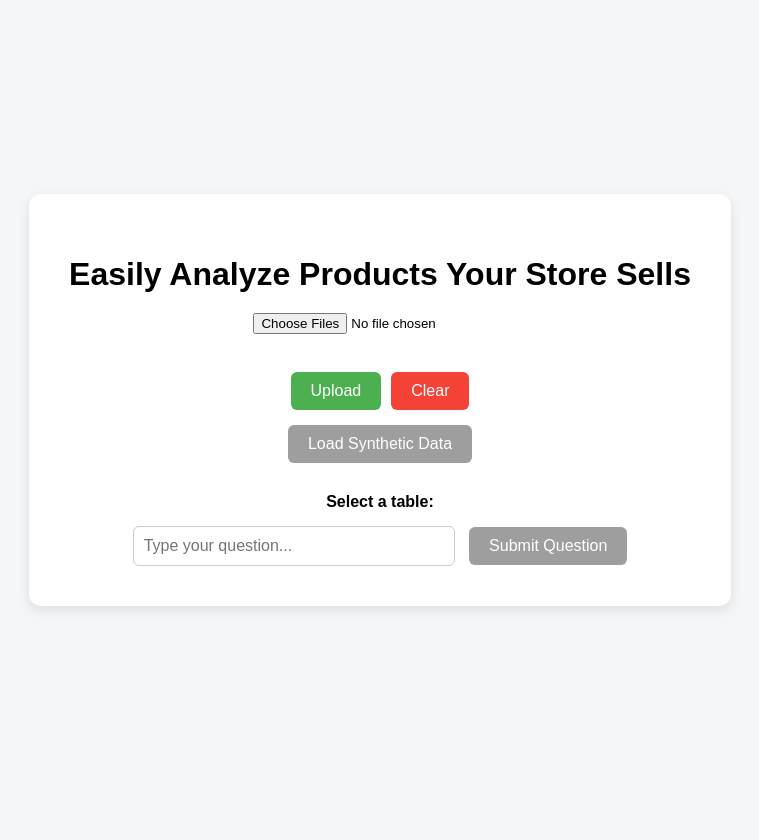
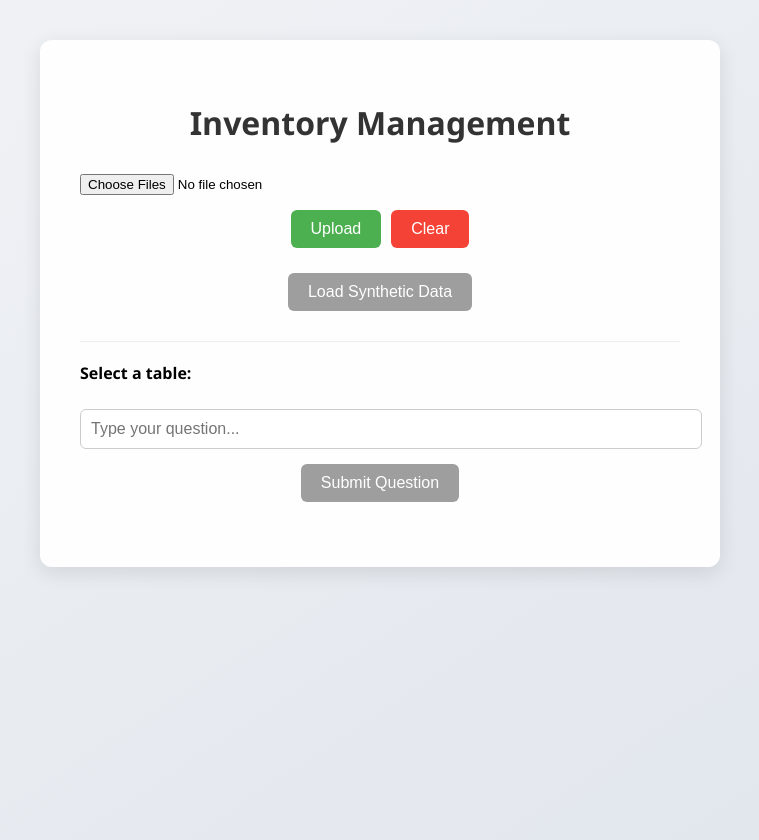
Before and after one commit to Arjun-Quadrant/inventory-analysis-with-doc-intel, a Flask app: page / in a window 1280 px wide. Shown: the whole page, without its empty margins (260-1019 px from the left). Before the commit the page ends 610 px from the top, so only its background shows below. Run offline with Flask 3, Linux system fonts and the light colour scheme; data that the repository does not hold is empty; some libraries are stand-ins or nearby versions.

Commit message:
Improved design

```diff
--- a/templates/upload.html
+++ b/templates/upload.html
@@ -2,142 +2,199 @@
 <html lang="en">
 <head>
     <meta charset="UTF-8">
-    <title>Upload PDFs</title>
+    <title>Inventory Dashboard</title>
     <style>
         body {
-            font-family: Arial, sans-serif;
-            background-color: #f4f6f8;
+            font-family: 'Segoe UI', sans-serif;
+            background: linear-gradient(135deg, #e3f2fd, #fce4ec);
+            background-attachment: fixed;
             display: flex;
             justify-content: center;
-            align-items: center;
-            height: 100vh;
+            align-items: start;
+            min-height: 100vh;
             margin: 0;
+            padding-top: 40px;
         }
-        .upload-container {
-            background-color: #ffffff;
+
+        .container {
+            background-color: rgba(255, 255, 255, 0.95);
             padding: 40px;
             border-radius: 12px;
-            box-shadow: 0 4px 12px rgba(0, 0, 0, 0.1);
-            text-align: center;
+            box-shadow: 0 6px 20px rgba(0, 0, 0, 0.1);
+            width: 100%;
+            max-width: 600px;
         }
         h1 {
-            margin-bottom: 20px;
+            text-align: center;
+            margin-bottom: 30px;
+            color: #333;
+        }
+        form {
+            margin-bottom: 25px;
         }
         input[type="file"] {
-            margin-bottom: 20px;
+            display: block;
+            margin-bottom: 15px;
         }
-        input[type="submit"] {
+        .button-group {
+            display: flex;
+            gap: 10px;
+            justify-content: center;
+            flex-wrap: wrap;
+        }
+        button, input[type="submit"] {
             padding: 10px 20px;
-            background-color: #4caf50;
             border: none;
             border-radius: 6px;
             color: white;
+            font-size: 16px;
             cursor: pointer;
+        }
+        .btn-green { background-color: #4caf50; }
+        .btn-red { background-color: #f44336; }
+        .btn-blue { background-color: #2196f3; }
+        .btn-gray { background-color: #9e9e9e; cursor: not-allowed; }
+
+        .question-section {
+            margin-top: 30px;
+            border-top: 1px solid #eee;
+            padding-top: 20px;
+        }
+        .question-input {
+            width: 100%;
+            padding: 10px;
+            margin-top: 10px;
+            border: 1px solid #ccc;
+            border-radius: 6px;
             font-size: 16px;
         }
-        input[type="submit"]:hover {
-            background-color: #45a049;
+        #loader {
+            display: none;
+            margin-top: 20px;
+            text-align: center;
         }
-        .disabled-button {
-        background-color: #9e9e9e !important;
-        cursor: not-allowed !important;
-        border: none !important;
+
+        #toast {
+            visibility: hidden;
+            min-width: 250px;
+            background-color: #333;
+            color: #fff;
+            text-align: center;
+            border-radius: 6px;
+            padding: 16px;
+            position: fixed;
+            z-index: 1;
+            left: 50%;
+            bottom: 30px;
+            font-size: 17px;
+            transform: translateX(-50%);
+            box-shadow: 0 4px 10px rgba(0,0,0,0.3);
+        }
+
+        #question-disabled-message {
+            color: #c62828;
+            display: none;
+            margin-top: 10px;
+            text-align: center;
         }
     </style>
 </head>
-<body>
+<body style="display: flex; justify-content: center; align-items: start; background: linear-gradient(to bottom right, #f1f3f6, #e0e5ec);">
 
-<div class="upload-container">
-    <h1>Easily Analyze Products Your Store Sells</h1>
+    <div class="container">
+        <h1>Inventory Management</h1>
 
+        <!-- Upload Form -->
         <form id="upload-form" method="POST" action="/" enctype="multipart/form-data">
-        <input type="file" id="pdf-input" name="pdf_file" accept="application/pdf" multiple required><br><br>
-
-        <!-- Upload & Clear buttons side-by-side -->
-        <div style="display: flex; justify-content: center; gap: 10px; margin-bottom: 15px;">
-            <input type="submit" value="Upload" style="padding: 10px 20px; background-color: #4caf50; border: none; border-radius: 6px; color: white; cursor: pointer; font-size: 16px;">
-            <button type="button" id="clear-btn" style="padding: 10px 20px; background-color: #f44336; border: none; border-radius: 6px; color: white; cursor: pointer; font-size: 16px;">
-                Clear
-            </button>
+            <input type="file" id="pdf-input" name="pdf_file" accept="application/pdf" multiple required>
+            <div class="button-group">
+                <input type="submit" value="Upload" class="btn-green">
+                <button type="button" id="clear-btn" class="btn-red">Clear</button>
             </div>
         </form>
 
-    <!-- Load Synthetic Data button placed just below -->
+        <!-- Synthetic Data Button -->
         <form id="synthetic-form" method="POST" action="/load-synthetic">
-        <div style="display: flex; justify-content: center;">
-            <input type="submit" id="load-btn" value="Load Synthetic Data"
-                style="padding: 10px 20px; background-color: #4caf50; border: none; border-radius: 6px; color: white; cursor: pointer; font-size: 16px;"
-                disabled>
+            <div class="button-group">
+                <input type="submit" id="load-btn" value="Load Synthetic Data" class="btn-blue" disabled>
             </div>
         </form>
 
-    <div id="question-section" style="margin-top: 30px;">
-        <form id="question-form" method="POST" action="/ask-question" style="margin-top: 30px;">
-            <div style="margin-bottom: 15px;">
+        <!-- Question Form -->
+        <div class="question-section">
+            <form id="question-form" method="POST" action="/ask-question">
                 <label><strong>Select a table:</strong></label><br>
                 {% for table in table_names %}
                     <label><input type="radio" name="table_name" value="{{ table }}" required> {{ table }}</label><br>
                 {% endfor %}
+
+                <div style="margin-top: 15px;">
+                    <input type="text" name="question" id="question-input" placeholder="Type your question..." required class="question-input">
                 </div>
 
-            <input type="text" id="question-input" name="question" placeholder="Type your question..." required
-                style="width: 300px; padding: 10px; border: 1px solid #ccc; border-radius: 6px; font-size: 16px;">
-            <button type="submit"
-                    style="padding: 10px 20px; margin-left: 10px; background-color: #2196f3; color: white;
-                        border: none; border-radius: 6px; font-size: 16px; cursor: pointer;"
-                        id="submit-question-btn">
-                Submit Question
-            </button>
+                <div class="button-group" style="margin-top: 15px;">
+                    <button type="submit" id="question-submit" class="btn-blue">Submit Question</button>
+                </div>
             </form>
+            <div id="question-disabled-message">Cannot submit: No tables found in database.</div>
         </div>
 
-    <div id="loader" style="display:none; margin-top: 20px;">
-        <div style="border: 6px solid #f3f3f3; border-top: 6px solid #4caf50; border-radius: 50%; width: 40px; height: 40px; animation: spin 1s linear infinite; margin: 0 auto;"></div>
-        <p>Loading data...</p>
+        <!-- Loader -->
+        <div id="loader"><strong>Loading...</strong></div>
+
+        <!-- Toast -->
+        <div id="toast">{{ toast_message }}</div>
     </div>
 
-    <style>
-    @keyframes spin {
-        0% { transform: rotate(0deg); }
-        100% { transform: rotate(360deg); }
-    }
-    </style>
-
     <script>
+        const loader = document.getElementById("loader");
         const uploadForm = document.getElementById("upload-form");
         const syntheticForm = document.getElementById("synthetic-form");
-        const loader = document.getElementById("loader");
-        const pdfInput = document.getElementById("pdf-input");
         const clearBtn = document.getElementById("clear-btn");
         const loadBtn = document.getElementById("load-btn");
-        const questionButton = document.getElementById("submit-question-btn");
+        const questionForm = document.getElementById("question-form");
+        const questionSubmit = document.getElementById("question-submit");
+        const questionDisabledMessage = document.getElementById("question-disabled-message");
+        const pdfInput = document.getElementById("pdf-input");
 
-        function showLoader() {
-            loader.style.display = "block";
-        }
+        let hasTables = false;
+
+        function showLoader() { loader.style.display = "block"; }
 
         uploadForm.addEventListener("submit", showLoader);
         syntheticForm.addEventListener("submit", showLoader);
-
-        // Clear file input
-        clearBtn.addEventListener("click", function () {
-            pdfInput.value = "";
+        questionForm.addEventListener("submit", function(e) {
+            if (!hasTables) {
+                e.preventDefault();
+                questionDisabledMessage.style.display = "block";
+            } else {
+                showLoader();
+            }
         });
 
-        // Enable Load button only if tables exist
+        clearBtn.addEventListener("click", () => { pdfInput.value = ""; });
+        window.addEventListener("pageshow", () => { loader.style.display = "none"; });
+
         fetch("/check-tables")
             .then(res => res.json())
             .then(data => {
-            if (data.has_tables) {
+                hasTables = data.has_tables;
+                if (hasTables) {
                     loadBtn.disabled = false;
-                questionButton.disabled = false;
+                    loadBtn.classList.remove("btn-gray");
                 } else {
                     loadBtn.disabled = true;
-                questionButton.disabled = true;
-                loadBtn.classList.add("disabled-button");
-                questionButton.classList.add("disabled-button");
+                    loadBtn.classList.add("btn-gray");
+                    questionSubmit.classList.add("btn-gray");
                 }
             });
+
+        // Toast logic
+        const toast = document.getElementById("toast");
+        if (toast.textContent.trim() !== "" && toast.textContent !== "None") {
+            toast.style.visibility = "visible";
+            setTimeout(() => { toast.style.visibility = "hidden"; }, 3000);
+        }
     </script>
 </body>
 </html>
```
Lines whose indentation alone changed are shown as unchanged.
